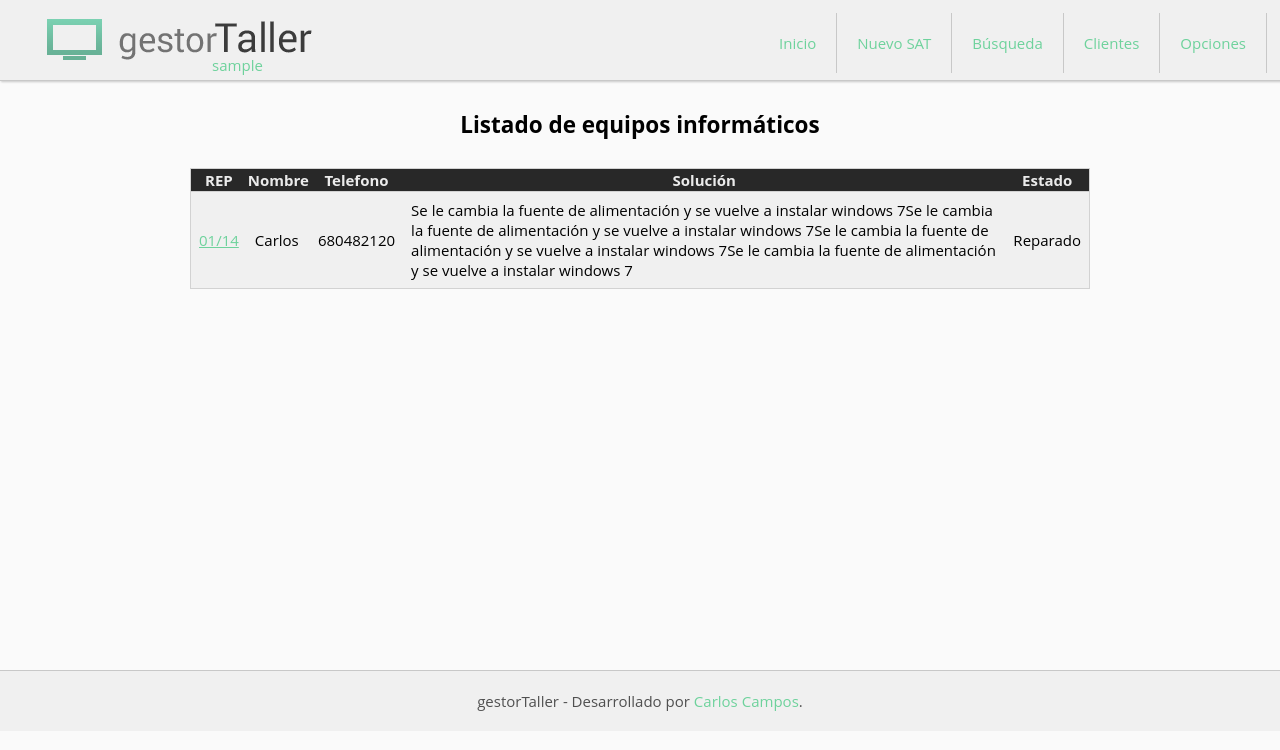
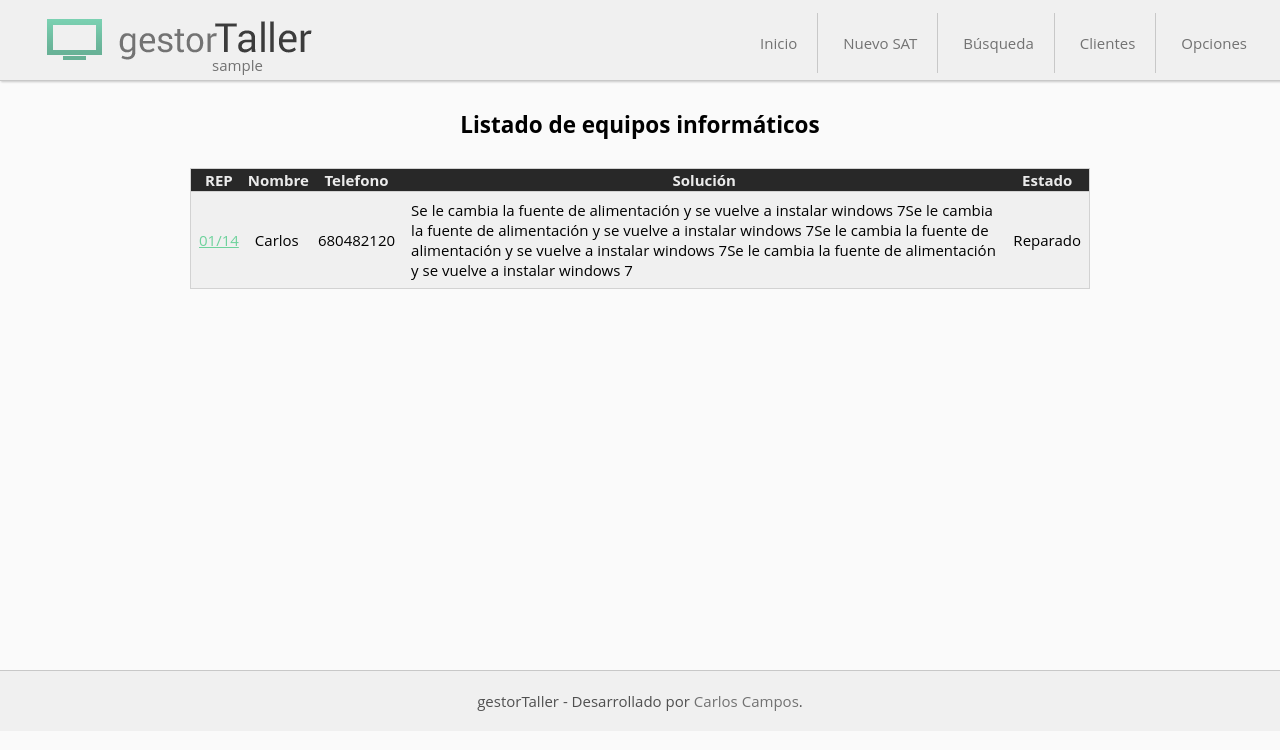
Before and after one commit to camtes/gestorTaller, a PHP site: page /listado.php in a window 1280 px wide. Shown: the top 750 px of the page. Run offline with PHP 8.4, Linux system fonts and the light colour scheme; the visitor is signed in with stand-in values (Sample User, id 1); some libraries are stand-ins or nearby versions.

Commit message:
se actualiza aspecto del menu

```diff
--- a/css/estilo.css
+++ b/css/estilo.css
@@ -7,6 +7,10 @@ body {
 
 body a {
     text-decoration: none;
+    color: #727272;
+}
+
+body a:hover {
     color: rgb(110,210,156);
 }
 
@@ -53,6 +57,11 @@ body a {
     text-decoration: none;
     padding: 20px;
     border-right: 1px solid rgb(200,200,200);
+    margin-left: 5px;
+}
+
+#menu a.final {
+    border-right: 0px;
 }
 
 #menu a:hover {
--- a/funciones.php
+++ b/funciones.php
@@ -9,7 +9,7 @@
 	                <li><a href=""> Nuevo SAT </a></li>
 	                <li><a href=""> Búsqueda </a></li>
 	                <li><a href=""> Clientes </a></li>
-	                <li><a href=""> Opciones</a></li>
+	                <li><a class="final" href=""> Opciones</a></li>
 	            </ul>
     		</nav>
     		';
```
